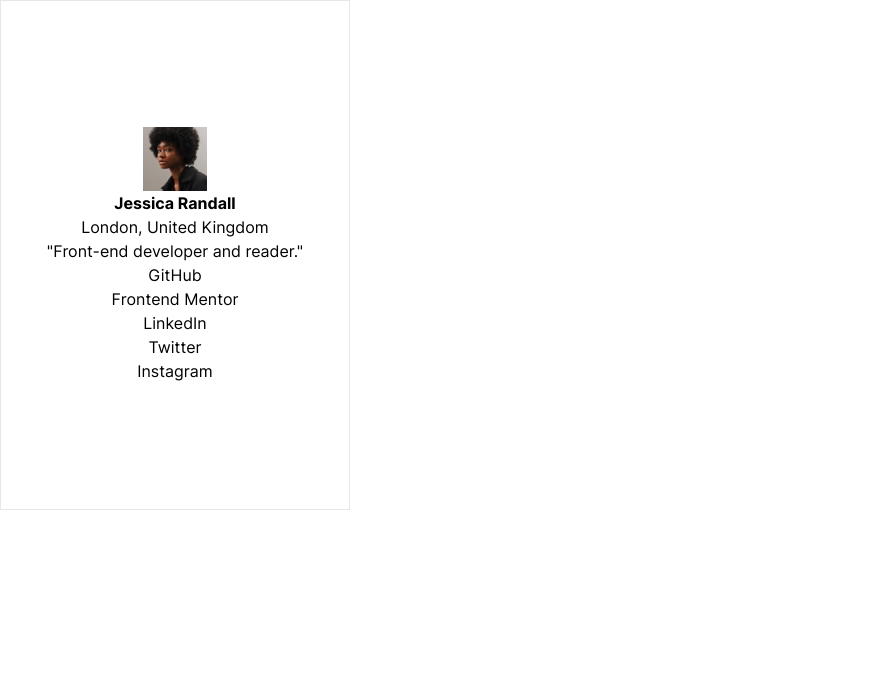
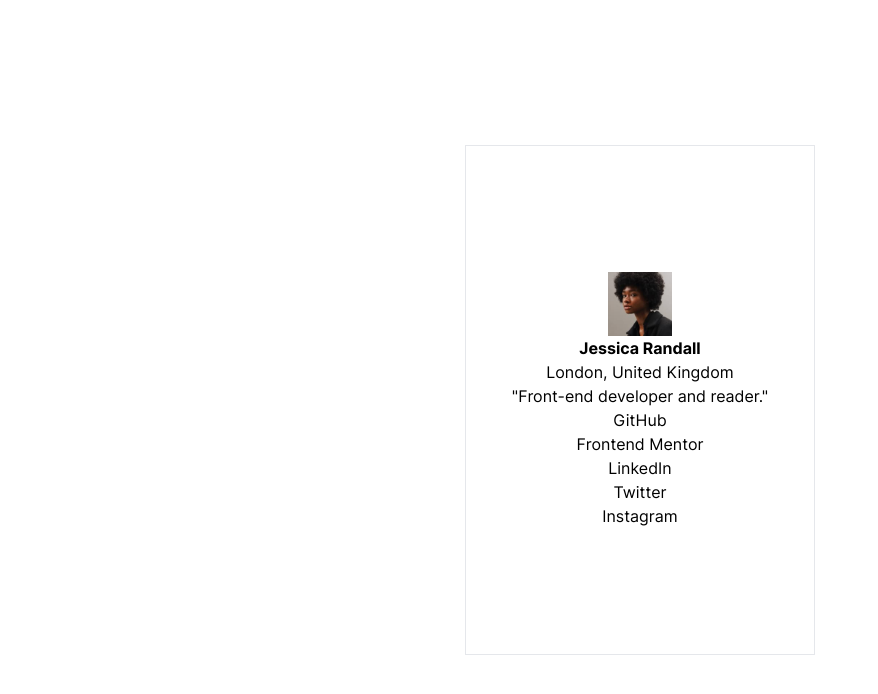
Before and after one commit to mehrnaz98/social-link-profile, a Vue app: page / in a window 1280 px wide. Shown: the top 694 px of the page, without its empty margins (0-878 px from the left). Built offline with nearby package versions, Linux system fonts and the light colour scheme.

Commit message:
Set the height of the container to 100% of the viewport height to ensure that the card is centered vertically

```diff
--- a/src/App.vue
+++ b/src/App.vue
@@ -1,5 +1,7 @@
 <template>
-  <BaseCard />
+  <div class="flex justify-center items-center h-screen">
+    <BaseCard />
+  </div>
 </template>
 
 <script setup>
```
